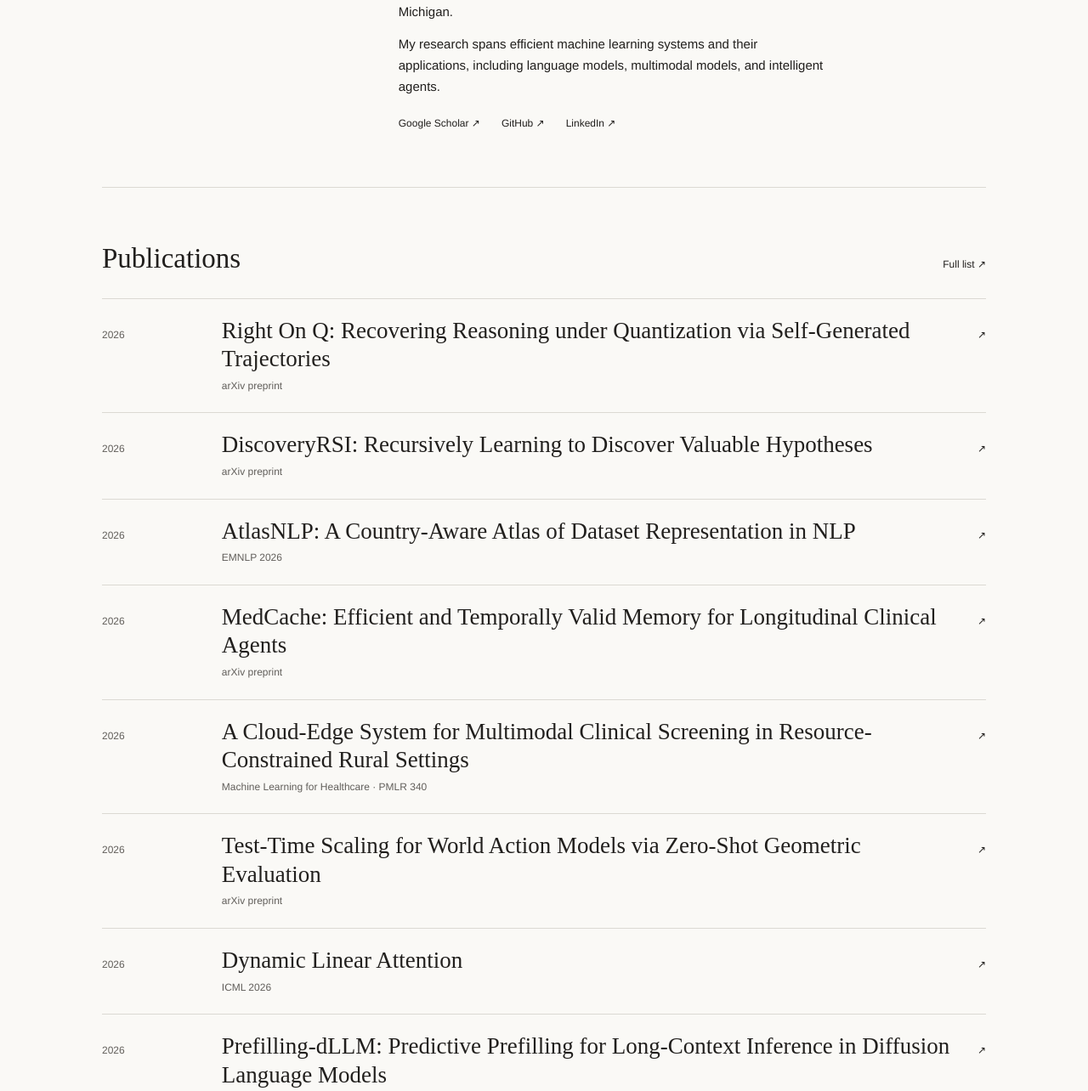
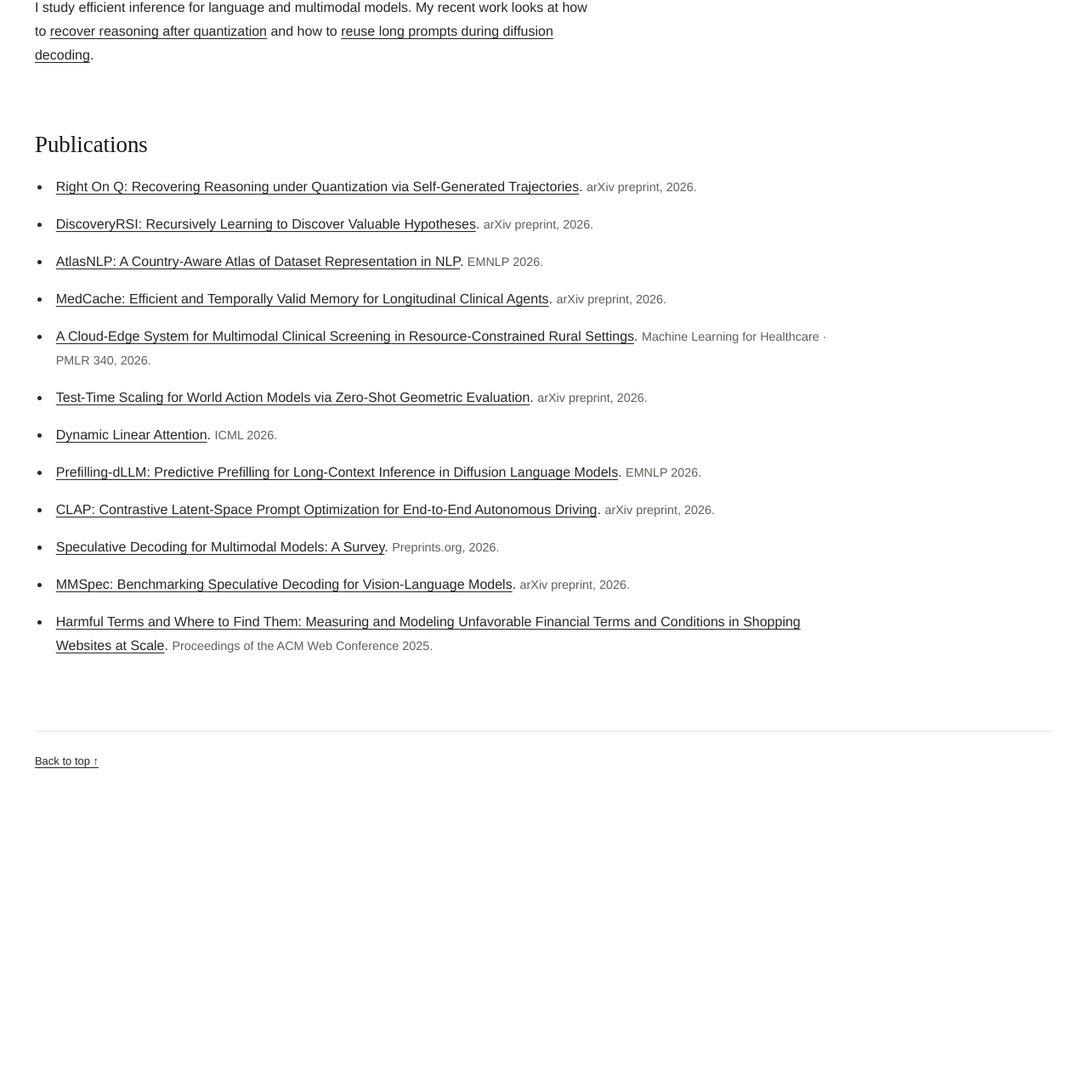
Before and after one commit to Boyuannz/Boyuannz.github.io, a plain HTML site: page preview/index.html in a window 1280 px wide. Shown: the part 459-1743 px from the top of the page at 85% size. After the commit the page ends 1391 px from the top, so only its background shows below. Drawn offline with Linux system fonts and the light colour scheme.

Commit message:
Rework the preview around an open academic profile layout

```diff
--- a/preview/index.html
+++ b/preview/index.html
@@ -8,154 +8,80 @@
   <meta name="description" content="Boyuan Zheng is a Ph.D. student in Computer Science and Engineering at the University of Michigan. His work spans efficient machine learning systems, language models, multimodal models, and intelligent agents.">
   <link rel="icon" href="../favicon.svg" type="image/svg+xml">
   <style>
-:root {
-  --paper: #faf9f6;
-  --ink: #211f1d;
-  --muted: #625f5b;
-  --rule: #dbd9d3;
-  --roman: Baskerville, "Baskerville Old Face", "Times New Roman", serif;
-}
+
+:root { color-scheme: light; --serif: Baskerville, "Times New Roman", serif; }
 * { box-sizing: border-box; }
-html { scroll-padding-top: 24px; }
-body { margin: 0; color: var(--ink); background: var(--paper); font: 15px/1.65 "Helvetica Neue", Arial, sans-serif; }
-a { color: inherit; text-decoration: none; text-underline-offset: .22em; }
-a:hover, .profile-copy p a { text-decoration: underline; text-decoration-thickness: 1px; }
-a:focus-visible { outline: 2px solid currentColor; outline-offset: 4px; }
-.skip-link { position: absolute; left: 1rem; top: -5rem; }
-.skip-link:focus { top: 1rem; }
-.masthead, main, .site-footer { width: min(88%, 1040px); margin-inline: auto; }
-.masthead { padding: clamp(64px, 9vw, 132px) 0 clamp(46px, 6vw, 84px); text-align: center; }
-h1, h2, p { margin: 0; }
-h1 { font: 400 clamp(33px, 6.4vw, 78px)/1.1 var(--roman); text-transform: uppercase; letter-spacing: .072em; }
-nav, .profile-links { display: flex; flex-wrap: wrap; gap: 12px 25px; align-items: center; }
-nav { justify-content: center; margin-top: 24px; }
-nav a, .profile-links a, .all-work, .back-top { font-size: 12px; }
-.section-rule { border-top: 1px solid var(--rule); }
-.profile { display: grid; grid-template-columns: 1fr 2.25fr; gap: 4%; padding: clamp(36px, 5vw, 72px) 0; }
-h2 { font: 400 clamp(24px, 2.6vw, 33px)/1.2 var(--roman); }
-.profile-copy { max-width: 60ch; }
-.profile-copy p + p { margin-top: .9em; }
-.profile-links { margin-top: 22px; }
-.work { padding: clamp(36px, 5vw, 68px) 0; }
-.work-heading, .site-footer { display: flex; align-items: baseline; justify-content: space-between; gap: 16px; }
-.work-heading { margin-bottom: 26px; }
-.publication-list { list-style: none; padding: 0; margin: 0; }
-.publication-list li { display: grid; grid-template-columns: minmax(3em, 12%) 1fr auto; gap: 16px; align-items: baseline; padding: 21px 0; border-top: 1px solid var(--rule); }
-.pub-year, .pub-main p { color: var(--muted); font-size: 12px; }
-.pub-main > a { font: 400 clamp(20px, 2.2vw, 27px)/1.24 var(--roman); }
-.pub-main p { margin-top: 5px; }
-.pub-arrow { font-size: 12px; }
-.site-footer { padding: 22px 0 36px; border-top: 1px solid var(--rule); color: var(--muted); font-size: 12px; }
-@media (max-width: 640px) {
-  .profile { grid-template-columns: 1fr; gap: 20px; }
-  .publication-list li { grid-template-columns: 3em 1fr; gap: 8px; }
-  .pub-arrow { display: none; }
-  .site-footer { flex-wrap: wrap; }
+html { scroll-padding-top: 2rem; }
+body { max-width: 1480px; padding-inline: clamp(22px,3.2vw,58px); margin: auto; background: white; color: #282725; font: 400 16px/1.75 "Helvetica Neue", Arial, sans-serif; }
+a { color: inherit; text-underline-offset: .2em; text-decoration-thickness: 1px; }
+a:hover { color: #635f5a; }
+a:focus-visible { outline: 2px solid currentColor; outline-offset: 5px; }
+.skip-link { position: absolute; top: -5rem; }
+.skip-link:focus { top: .5rem; }
+header, nav, .profile-links { display: flex; align-items: center; }
+header { justify-content: space-between; gap: 2rem; padding-block: clamp(26px,3vw,44px); }
+h1, h2 { font-family: var(--serif); color: #171614; font-weight: 400; margin: 0; }
+h1 { font-size: clamp(29px,2.7vw,40px); line-height: 1.2; letter-spacing: -.035em; }
+h2 { font-size: clamp(24px,2.1vw,30px); line-height: 1.3; margin-bottom: .5em; }
+nav { gap: clamp(14px,2vw,30px); font-size: 15px; }
+nav a { text-decoration: none; }
+nav a:hover { text-decoration: underline; }
+nav .scholar { background: #171715; color: white; padding: 15px 29px; }
+main { padding-block: clamp(48px,6vw,88px) 70px; }
+.bio, .research { max-width: 660px; }
+p { margin: 0; }
+.profile-links { gap: 20px; flex-wrap: wrap; margin-top: 13px; font-size: 14px; }
+section + section { margin-top: clamp(46px,5.8vw,84px); }
+.papers { max-width: 950px; }
+.papers ul { padding-left: 1.2em; margin: 18px 0 0; }
+.papers li { padding-left: .35em; margin-bottom: 1em; }
+.venue { color: #605f5b; font-size: .9em; }
+footer { border-top: 1px solid #e7e6e2; padding-block: 24px; font-size: 13px; }
+@media (max-width: 580px) {
+  header { align-items: flex-start; flex-direction: column; gap: 16px; }
+  nav { flex-wrap: wrap; font-size: 14px; }
+  nav .scholar { padding: 6px 15px; }
+  main { padding-top: 28px; }
 }
 </style>
 </head>
 <body>
   <a class="skip-link" href="#main">Skip to content</a>
-
-  <header class="masthead" id="home">
+  <header id="home">
     <h1>Boyuan Zheng</h1>
     <nav aria-label="Main navigation">
-      <a href="#about">Profile</a>
-      <a href="#work">Publications</a>
-      <a href="https://scholar.google.com/citations?user=x9AM0SQAAAAJ&amp;hl=en" target="_blank" rel="noreferrer">Scholar <span aria-hidden="true">↗</span></a>
+      <a href="#research">Research</a>
+      <a href="#publications">Publications</a>
+      <a class="scholar" href="https://scholar.google.com/citations?user=x9AM0SQAAAAJ&amp;hl=en">Google Scholar</a>
     </nav>
   </header>
-
   <main id="main">
-
-    <section class="profile section-rule" id="about" aria-labelledby="about-title">
-      <h2 id="about-title">Profile</h2>
-      <div class="profile-copy">
-        <p>I am a second-year Ph.D. student in Computer Science and Engineering at the <a href="https://cse.engin.umich.edu/">University of Michigan</a>, advised by Professor <a href="https://web.eecs.umich.edu/~zmao/">Z. Morley Mao</a>. I received my undergraduate degree in Computer Science and Data Science from Michigan.</p>
-        <p>My research spans efficient machine learning systems and their applications, including language models, multimodal models, and intelligent agents.</p>
-        <div class="profile-links">
-          <a href="https://scholar.google.com/citations?user=x9AM0SQAAAAJ&amp;hl=en" target="_blank" rel="noreferrer">Google Scholar <span aria-hidden="true">↗</span></a>
-          <a href="https://github.com/Boyuannz" target="_blank" rel="noreferrer">GitHub <span aria-hidden="true">↗</span></a>
-          <a href="https://www.linkedin.com/in/boyuann-umich/" target="_blank" rel="noreferrer">LinkedIn <span aria-hidden="true">↗</span></a>
-        </div>
-      </div>
+    <section class="bio" aria-label="About me">
+      <p>I’m a second-year Ph.D. student in Computer Science and Engineering at the <a href="https://cse.engin.umich.edu/">University of Michigan</a>, advised by Professor <a href="https://web.eecs.umich.edu/~zmao/">Z. Morley Mao</a>. I also studied Computer Science and Data Science at Michigan as an undergraduate.</p>
+      <div class="profile-links"><a href="https://github.com/Boyuannz">GitHub</a><a href="https://www.linkedin.com/in/boyuann-umich/">LinkedIn</a></div>
     </section>
-
-    <section class="work section-rule" id="work" aria-labelledby="work-title">
-      <div class="work-heading">
-        <h2 id="work-title">Publications</h2>
-        <a class="all-work" href="https://scholar.google.com/citations?user=x9AM0SQAAAAJ&amp;hl=en" target="_blank" rel="noreferrer">Full list <span aria-hidden="true">↗</span></a>
-      </div>
-
-      <ol class="publication-list">
-        <li>
-          <span class="pub-year">2026</span>
-          <div class="pub-main"><a href="https://arxiv.org/abs/2610.29378" target="_blank" rel="noreferrer">Right On Q: Recovering Reasoning under Quantization via Self-Generated Trajectories</a><p>arXiv preprint</p></div>
-          <span class="pub-arrow" aria-hidden="true">↗</span>
-        </li>
-        <li>
-          <span class="pub-year">2026</span>
-          <div class="pub-main"><a href="https://arxiv.org/abs/2610.23839" target="_blank" rel="noreferrer">DiscoveryRSI: Recursively Learning to Discover Valuable Hypotheses</a><p>arXiv preprint</p></div>
-          <span class="pub-arrow" aria-hidden="true">↗</span>
-        </li>
-        <li>
-          <span class="pub-year">2026</span>
-          <div class="pub-main"><a href="https://aclanthology.org/2026.emnlp-main.2415/" target="_blank" rel="noreferrer">AtlasNLP: A Country-Aware Atlas of Dataset Representation in NLP</a><p>EMNLP 2026</p></div>
-          <span class="pub-arrow" aria-hidden="true">↗</span>
-        </li>
-        <li>
-          <span class="pub-year">2026</span>
-          <div class="pub-main"><a href="https://arxiv.org/abs/2608.29528" target="_blank" rel="noreferrer">MedCache: Efficient and Temporally Valid Memory for Longitudinal Clinical Agents</a><p>arXiv preprint</p></div>
-          <span class="pub-arrow" aria-hidden="true">↗</span>
-        </li>
-        <li>
-          <span class="pub-year">2026</span>
-          <div class="pub-main"><a href="https://arxiv.org/abs/2608.12745" target="_blank" rel="noreferrer">A Cloud-Edge System for Multimodal Clinical Screening in Resource-Constrained Rural Settings</a><p>Machine Learning for Healthcare · PMLR 340</p></div>
-          <span class="pub-arrow" aria-hidden="true">↗</span>
-        </li>
-        <li>
-          <span class="pub-year">2026</span>
-          <div class="pub-main"><a href="https://arxiv.org/abs/2607.17454" target="_blank" rel="noreferrer">Test-Time Scaling for World Action Models via Zero-Shot Geometric Evaluation</a><p>arXiv preprint</p></div>
-          <span class="pub-arrow" aria-hidden="true">↗</span>
-        </li>
-        <li>
-          <span class="pub-year">2026</span>
-          <div class="pub-main"><a href="https://arxiv.org/abs/2606.10650" target="_blank" rel="noreferrer">Dynamic Linear Attention</a><p>ICML 2026</p></div>
-          <span class="pub-arrow" aria-hidden="true">↗</span>
-        </li>
-        <li>
-          <span class="pub-year">2026</span>
-          <div class="pub-main"><a href="https://arxiv.org/abs/2606.10537" target="_blank" rel="noreferrer">Prefilling-dLLM: Predictive Prefilling for Long-Context Inference in Diffusion Language Models</a><p>EMNLP 2026</p></div>
-          <span class="pub-arrow" aria-hidden="true">↗</span>
-        </li>
-        <li>
-          <span class="pub-year">2026</span>
-          <div class="pub-main"><a href="https://arxiv.org/abs/2605.17284" target="_blank" rel="noreferrer">CLAP: Contrastive Latent-Space Prompt Optimization for End-to-End Autonomous Driving</a><p>arXiv preprint</p></div>
-          <span class="pub-arrow" aria-hidden="true">↗</span>
-        </li>
-        <li>
-          <span class="pub-year">2026</span>
-          <div class="pub-main"><a href="https://www.preprints.org/manuscript/202603.2344/v1" target="_blank" rel="noreferrer">Speculative Decoding for Multimodal Models: A Survey</a><p>Preprints.org</p></div>
-          <span class="pub-arrow" aria-hidden="true">↗</span>
-        </li>
-        <li>
-          <span class="pub-year">2026</span>
-          <div class="pub-main"><a href="https://arxiv.org/abs/2603.14989" target="_blank" rel="noreferrer">MMSpec: Benchmarking Speculative Decoding for Vision-Language Models</a><p>arXiv preprint</p></div>
-          <span class="pub-arrow" aria-hidden="true">↗</span>
-        </li>
-        <li>
-          <span class="pub-year">2025</span>
-          <div class="pub-main"><a href="https://doi.org/10.1145/3696410.3714573" target="_blank" rel="noreferrer">Harmful Terms and Where to Find Them: Measuring and Modeling Unfavorable Financial Terms and Conditions in Shopping Websites at Scale</a><p>Proceedings of the ACM Web Conference 2025</p></div>
-          <span class="pub-arrow" aria-hidden="true">↗</span>
-        </li>
-      </ol>
+    <section class="research" id="research">
+      <h2>Research</h2>
+      <p>I study efficient inference for language and multimodal models. My recent work looks at how to <a href="https://arxiv.org/abs/2610.29378">recover reasoning after quantization</a> and how to <a href="https://aclanthology.org/2026.emnlp-main.426/">reuse long prompts during diffusion decoding</a>.</p>
+    </section>
+    <section class="papers" id="publications">
+      <h2>Publications</h2>
+      <ul>
+        <li><a href="https://arxiv.org/abs/2610.29378">Right On Q: Recovering Reasoning under Quantization via Self-Generated Trajectories</a>. <span class="venue">arXiv preprint, 2026.</span></li>
+        <li><a href="https://arxiv.org/abs/2610.23839">DiscoveryRSI: Recursively Learning to Discover Valuable Hypotheses</a>. <span class="venue">arXiv preprint, 2026.</span></li>
+        <li><a href="https://aclanthology.org/2026.emnlp-main.2415/">AtlasNLP: A Country-Aware Atlas of Dataset Representation in NLP</a>. <span class="venue">EMNLP 2026.</span></li>
+        <li><a href="https://arxiv.org/abs/2608.29528">MedCache: Efficient and Temporally Valid Memory for Longitudinal Clinical Agents</a>. <span class="venue">arXiv preprint, 2026.</span></li>
+        <li><a href="https://arxiv.org/abs/2608.12745">A Cloud-Edge System for Multimodal Clinical Screening in Resource-Constrained Rural Settings</a>. <span class="venue">Machine Learning for Healthcare · PMLR 340, 2026.</span></li>
+        <li><a href="https://arxiv.org/abs/2607.17454">Test-Time Scaling for World Action Models via Zero-Shot Geometric Evaluation</a>. <span class="venue">arXiv preprint, 2026.</span></li>
+        <li><a href="https://arxiv.org/abs/2606.10650">Dynamic Linear Attention</a>. <span class="venue">ICML 2026.</span></li>
+        <li><a href="https://arxiv.org/abs/2606.10537">Prefilling-dLLM: Predictive Prefilling for Long-Context Inference in Diffusion Language Models</a>. <span class="venue">EMNLP 2026.</span></li>
+        <li><a href="https://arxiv.org/abs/2605.17284">CLAP: Contrastive Latent-Space Prompt Optimization for End-to-End Autonomous Driving</a>. <span class="venue">arXiv preprint, 2026.</span></li>
+        <li><a href="https://www.preprints.org/manuscript/202603.2344/v1">Speculative Decoding for Multimodal Models: A Survey</a>. <span class="venue">Preprints.org, 2026.</span></li>
+        <li><a href="https://arxiv.org/abs/2603.14989">MMSpec: Benchmarking Speculative Decoding for Vision-Language Models</a>. <span class="venue">arXiv preprint, 2026.</span></li>
+        <li><a href="https://doi.org/10.1145/3696410.3714573">Harmful Terms and Where to Find Them: Measuring and Modeling Unfavorable Financial Terms and Conditions in Shopping Websites at Scale</a>. <span class="venue">Proceedings of the ACM Web Conference 2025.</span></li>
+      </ul>
     </section>
   </main>
-
-  <footer class="site-footer">
-    <a class="wordmark" href="#home">Boyuan Zheng</a>
-    <p>University of Michigan · Computer Science and Engineering</p>
-    <a href="#home" class="back-top">Back to top ↑</a>
-  </footer>
+  <footer><a href="#home">Back to top ↑</a></footer>
 </body>
 </html>
```
